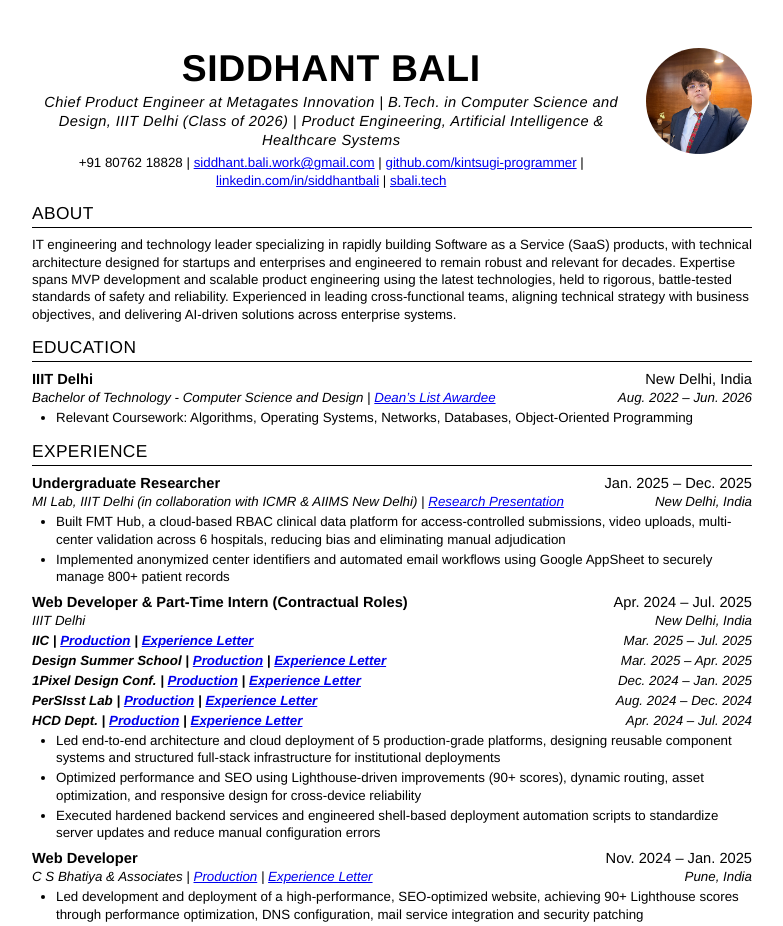
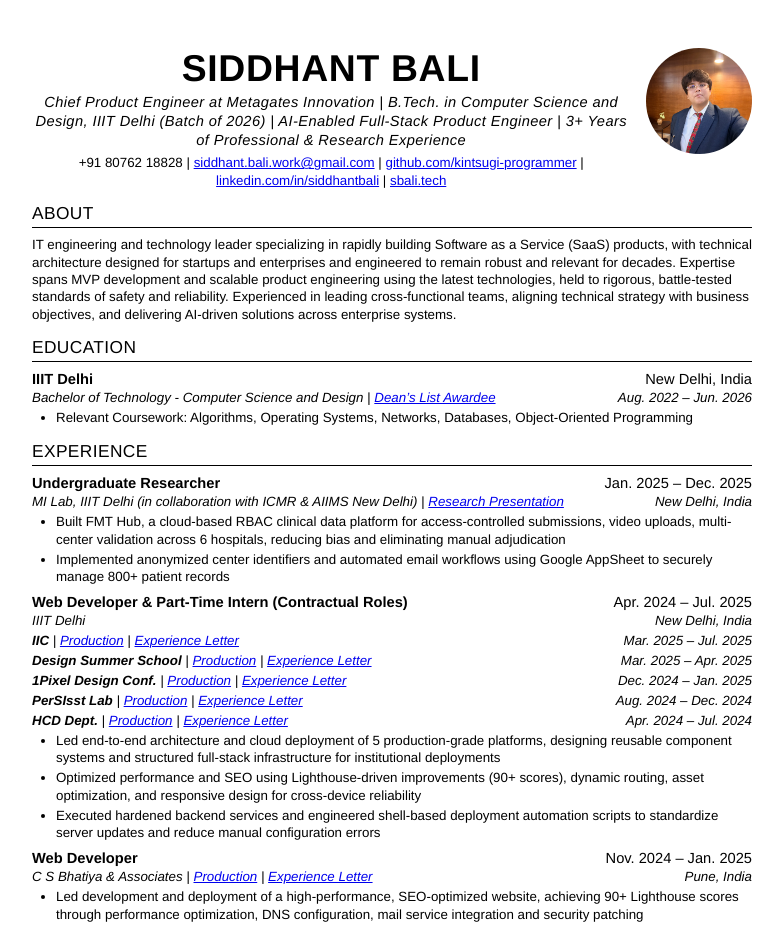
Before and after one commit to kintsugi-programmer/siddhantbali.com, a plain HTML site: page index.html in a window 1280 px wide. Shown: the top 926 px of the page, without its empty margins (248-1031 px from the left). Drawn offline with Linux system fonts and the light colour scheme.

Commit message:
Render Production/Experience Letter links non-bold in contractual roles
The .row .left rule bolded the whole line, so in the five IIIT Delhi
sub-subheadings (IIC, Design Summer School, 1Pixel Design Conf.,
PerSIsst Lab, HCD Dept.) wrap the '| Production | Experience Letter'
segment in a .detail span with normal weight; lab names stay bold.
Matches resume.tex, where these lines already render non-bold italic.

```diff
--- a/index.html
+++ b/index.html
@@ -127,6 +127,7 @@
     font-size: 10pt;
     margin: 2pt 0;
   }
+  .subsubheading .detail { font-weight: normal; }
 
   /* Project heading (small, not bold on left) */
   .projectheading {
@@ -166,7 +167,7 @@
     <img class="pfp" src="siddhant-bali-pfp1.webp" alt="Siddhant Bali" width="1524" height="1524">
     <div class="heading">
       <div class="name">Siddhant Bali</div>
-      <div class="title">Chief Product Engineer at Metagates Innovation | B.Tech. in Computer Science and Design, IIIT Delhi (Class of 2026) | Product Engineering, Artificial Intelligence &amp; Healthcare Systems</div>
+      <div class="title">Chief Product Engineer at Metagates Innovation | B.Tech. in Computer Science and Design, IIIT Delhi (Batch of 2026) | AI-Enabled Full-Stack Product Engineer | 3+ Years of Professional & Research Experience</div>
       <div class="contact">
         +91 80762 18828 |
         <a href="mailto:siddhant.bali.work@gmail.com">siddhant.bali.work@gmail.com</a> |
@@ -238,41 +239,41 @@
         </div>
 
         <div class="subsubheading row">
-          <span class="left">IIC |
+          <span class="left">IIC<span class="detail"> |
             <a target="_blank" rel="noopener" href="https://ecell.iiitd.edu.in/">Production</a> |
-            <a target="_blank" rel="noopener" href="https://drive.google.com/file/d/15J8h-KHd-D_vZ8FEkdgwQNcVEaaCNLBa/view">Experience Letter</a>
+            <a target="_blank" rel="noopener" href="https://drive.google.com/file/d/15J8h-KHd-D_vZ8FEkdgwQNcVEaaCNLBa/view">Experience Letter</a></span>
           </span>
           <span class="right">Mar. 2025 &ndash; Jul. 2025</span>
         </div>
 
         <div class="subsubheading row">
-          <span class="left">Design Summer School |
+          <span class="left">Design Summer School<span class="detail"> |
             <a target="_blank" rel="noopener" href="https://dss2025.iiitd.edu.in/">Production</a> |
-            <a target="_blank" rel="noopener" href="https://drive.google.com/file/d/1ZBmdpn35tOQ6O-hA4DlZQFGS6P-6t2TZ/view">Experience Letter</a>
+            <a target="_blank" rel="noopener" href="https://drive.google.com/file/d/1ZBmdpn35tOQ6O-hA4DlZQFGS6P-6t2TZ/view">Experience Letter</a></span>
           </span>
           <span class="right">Mar. 2025 &ndash; Apr. 2025</span>
         </div>
 
         <div class="subsubheading row">
-          <span class="left">1Pixel Design Conf. |
+          <span class="left">1Pixel Design Conf.<span class="detail"> |
             <a target="_blank" rel="noopener" href="https://1pxdesignconf.iiitd.edu.in/">Production</a> |
-            <a target="_blank" rel="noopener" href="https://drive.google.com/file/d/1ZBmdpn35tOQ6O-hA4DlZQFGS6P-6t2TZ/view">Experience Letter</a>
+            <a target="_blank" rel="noopener" href="https://drive.google.com/file/d/1ZBmdpn35tOQ6O-hA4DlZQFGS6P-6t2TZ/view">Experience Letter</a></span>
           </span>
           <span class="right">Dec. 2024 &ndash; Jan. 2025</span>
         </div>
 
         <div class="subsubheading row">
-          <span class="left">PerSIsst Lab |
+          <span class="left">PerSIsst Lab<span class="detail"> |
             <a target="_blank" rel="noopener" href="https://persisst.iiitd.edu.in/">Production</a> |
-            <a target="_blank" rel="noopener" href="https://drive.google.com/file/d/1uVUchMiUUwhLph9rYhSjSyHx-VntRaQw/view">Experience Letter</a>
+            <a target="_blank" rel="noopener" href="https://drive.google.com/file/d/1uVUchMiUUwhLph9rYhSjSyHx-VntRaQw/view">Experience Letter</a></span>
           </span>
           <span class="right">Aug. 2024 &ndash; Dec. 2024</span>
         </div>
 
         <div class="subsubheading row">
-          <span class="left">HCD Dept. |
+          <span class="left">HCD Dept.<span class="detail"> |
             <a target="_blank" rel="noopener" href="https://hcd.iiitd.ac.in/">Production</a> |
-            <a target="_blank" rel="noopener" href="https://drive.google.com/file/d/1ZBmdpn35tOQ6O-hA4DlZQFGS6P-6t2TZ/view">Experience Letter</a>
+            <a target="_blank" rel="noopener" href="https://drive.google.com/file/d/1ZBmdpn35tOQ6O-hA4DlZQFGS6P-6t2TZ/view">Experience Letter</a></span>
           </span>
           <span class="right">Apr. 2024 &ndash; Jul. 2024</span>
         </div>
```
